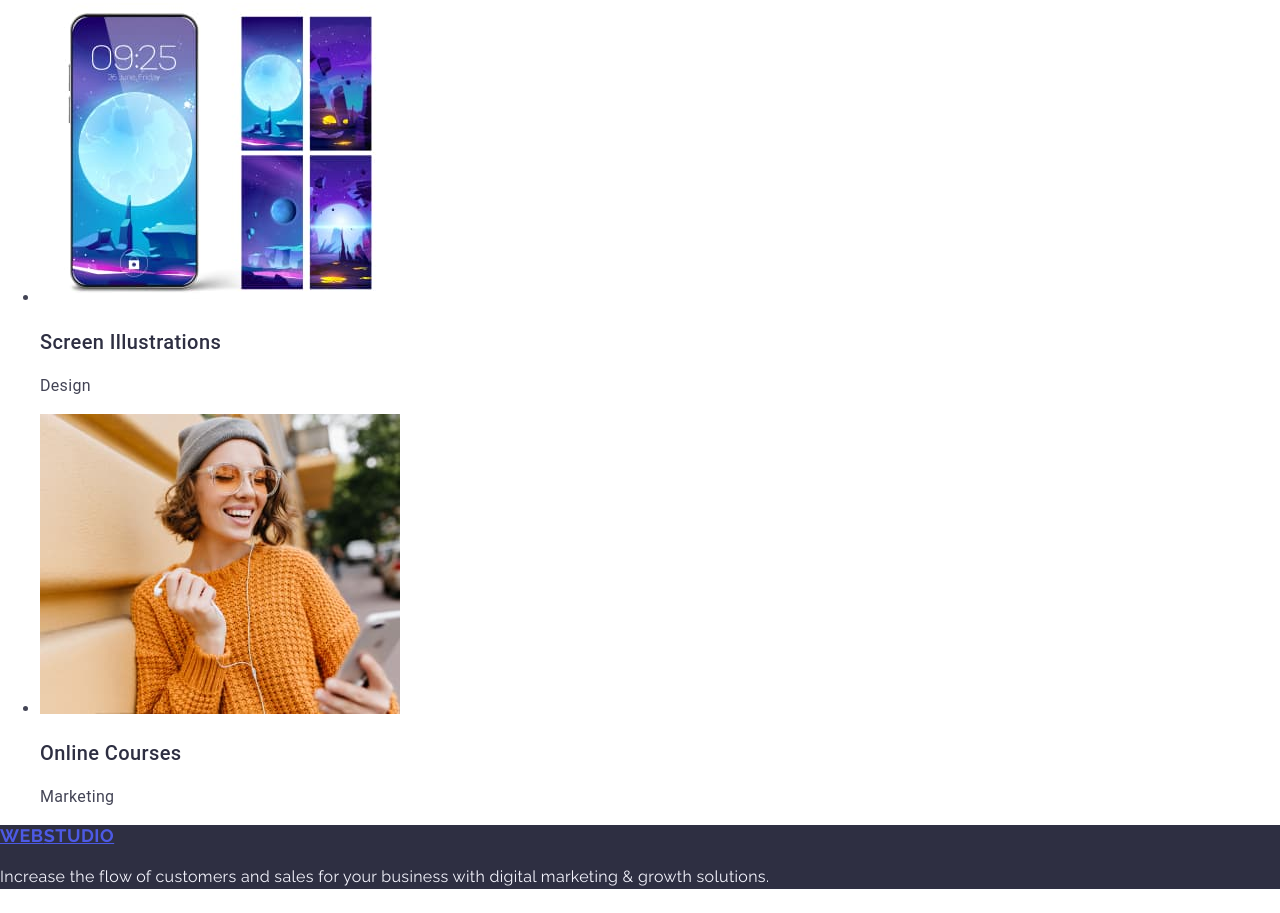
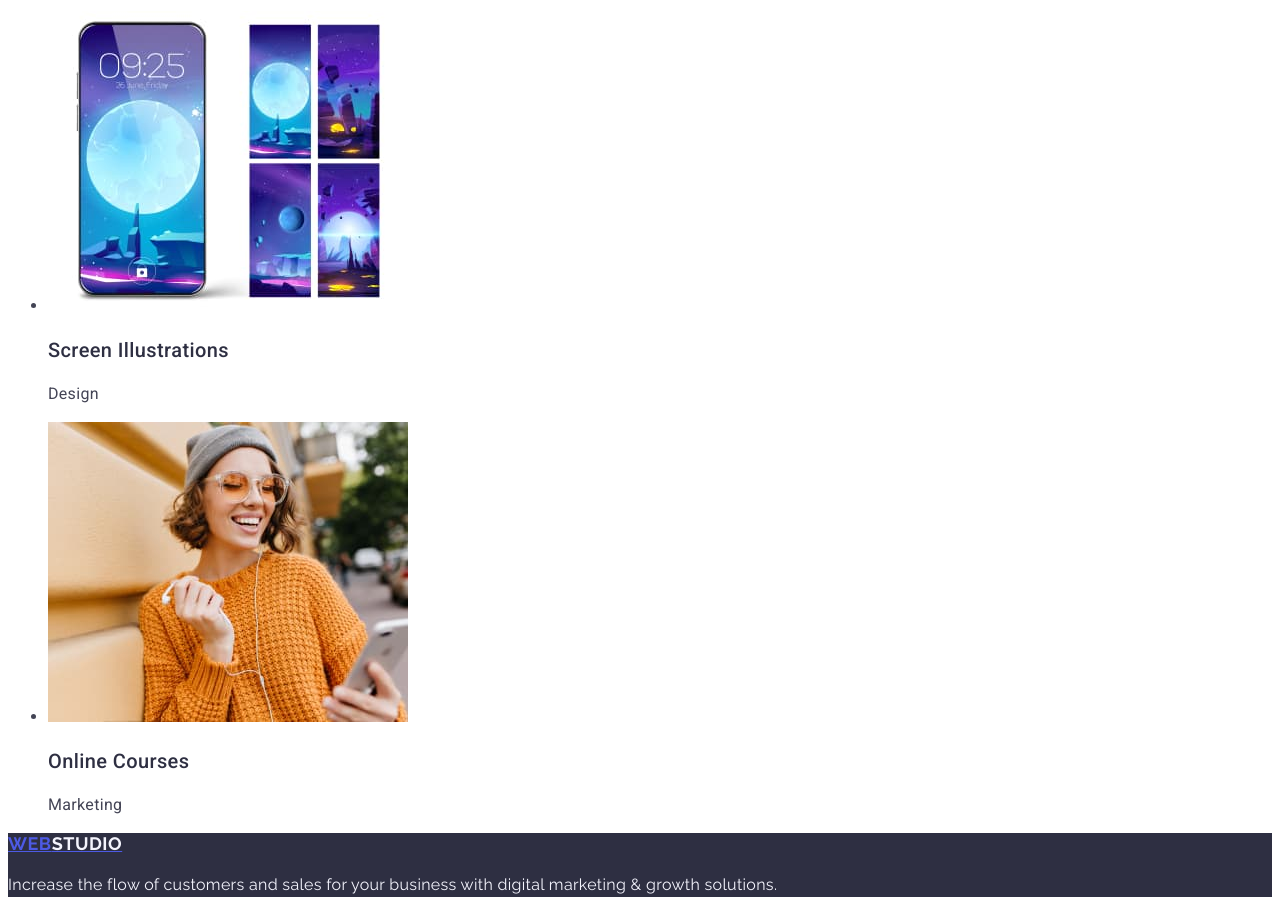
Before and after one commit to BoikoYelyzaveta/goit-markup-hw-02, a plain HTML site: page index.html in a window 1280 px wide. Shown: the part 4060-4973 px from the top of the page. Drawn offline with nearby package versions, Linux system fonts and the light colour scheme.

Commit message:
Опис змін, які ви внесли

```diff
--- a/css/style.css
+++ b/css/style.css
@@ -20,7 +20,8 @@
     text-transform: uppercase;
 }
 .dark {
-  color: #2e2f42;
+    color:#2e2f42;
+
 }
 
 .nav-link {
@@ -188,8 +189,8 @@
      letter-spacing: 0.03em;
      text-transform: uppercase;
 }
-.dark {
-    color: #2E2F42;
+    .light {
+        color: #f4f4fd;
 }
 
 .footer-text {
--- a/index.html
+++ b/index.html
@@ -4,14 +4,9 @@
     <meta charset="UTF-8">
     <meta name="viewport" content="width=device-width, initial-scale=1.0">
     <title>Document</title>
-    <link href="https://fonts.googleapis.com/css2?family=Raleway:wght@400;700&display=swap" rel="stylesheet">
-
-    <!-- Підключення Modern Normalize -->
-    <link rel="stylesheet" href="https://cdnjs.cloudflare.com/ajax/libs/modern-normalize/3.0.1/modern-normalize.min.css">
-
-    <!-- Додатково можна підключити другу версію Modern Normalize, якщо це необхідно -->
-    <link rel="stylesheet" href="https://cdnjs.cloudflare.com/ajax/libs/modern-normalize/3.0.1/modern-normalize.css">
-
+    <link rel="preconnect" href="https://fonts.googleapis.com">
+    <link rel="preconnect" href="https://fonts.gstatic.com" crossorigin>
+    <link href="https://fonts.googleapis.com/css2?family=Raleway:wght@400;500;600;700&family=Roboto:wght@400;500&display=swap" rel="stylesheet">
     <link rel="stylesheet" href="./css/style.css">
 
 
```
